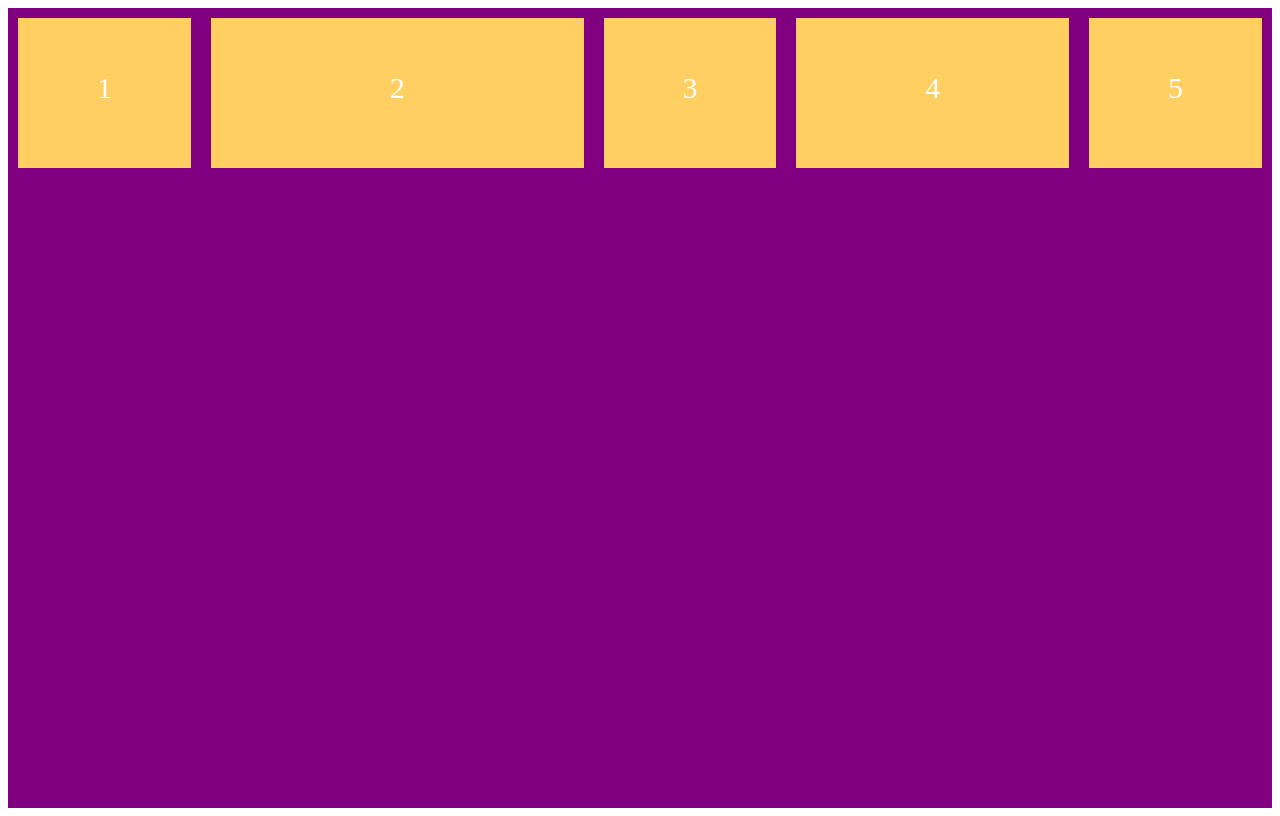
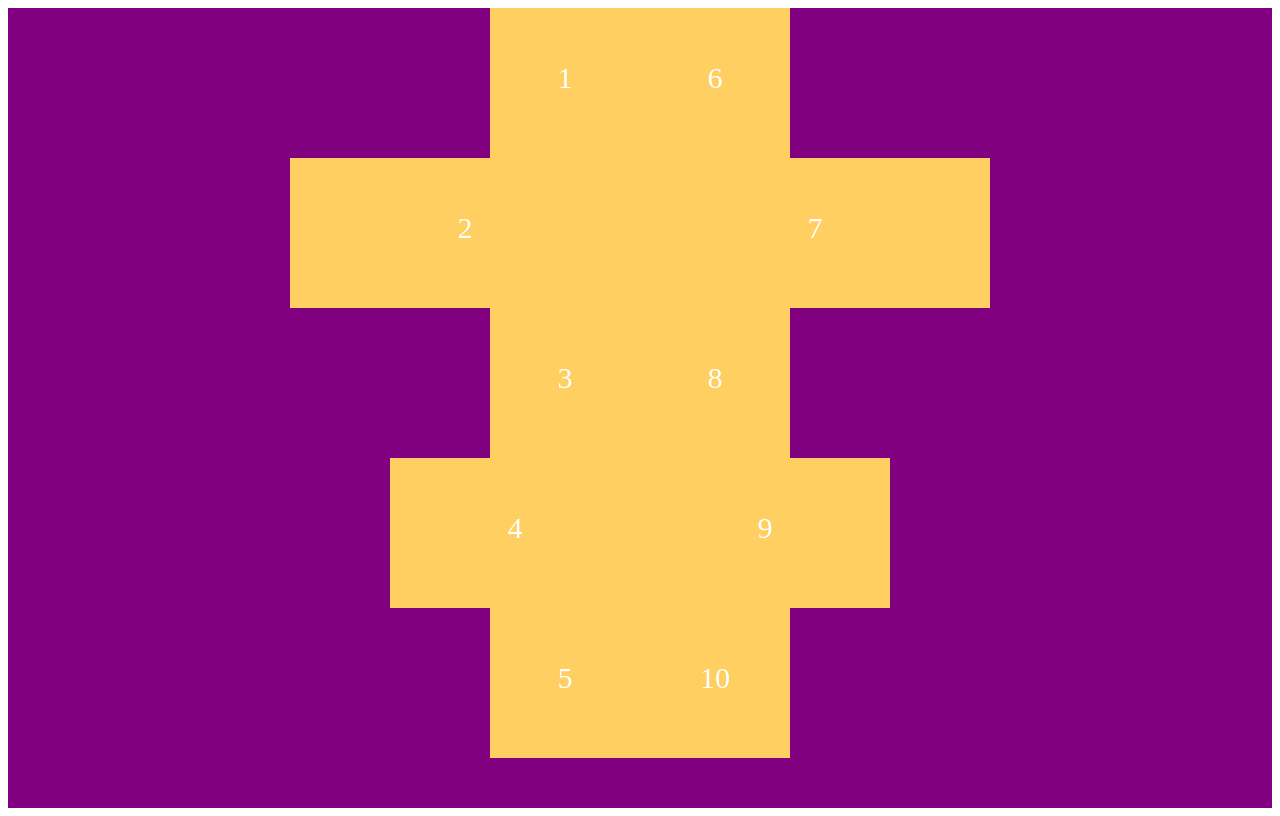
Before and after one commit to SimonaHriscu/html-css, a plain HTML site: page Alone-work/flexboxes/index.html in a window 1280 px wide. Drawn offline with Linux system fonts and the light colour scheme.

Commit message:
flexboxes

```diff
--- a/Alone-work/flexboxes/css/style.css
+++ b/Alone-work/flexboxes/css/style.css
@@ -7,23 +7,27 @@
     line-height: 140px;
     color: white;
     display: flex;
-    flex-direction: row;
+    flex-direction: column;
     flex-wrap: wrap;
+
+    align-content: center;
+
+
 }
 .one{
     background-color:#FFCF61;
     width: 150px;
     height: 150px;
-    margin: 10px;
-    flex-grow: 1;
+    margin-left: 200px;
+
 }
 
 .two{
     background-color:#FFCF61;
     width: 350px;
     height: 150px;
-    margin: 10px;
-    flex-grow: 1;
+
+
     /* order: 1; */
 }
 
@@ -31,21 +35,66 @@
     background-color:#FFCF61;
     width: 150px;
     height: 150px;
-    margin: 10px;
-    flex-grow: 1;
+    margin-left: 200px;
+
+
 }
 .four{
     background-color:#FFCF61;
     width: 250px;
     height: 150px;
-    margin: 10px;
-    flex-grow: 1;
+    margin-left: 100px;
+
+
 }
 
 .five{
     background-color:#FFCF61;
     width: 150px;
     height: 150px;
-    margin: 10px;
-    flex-grow: 1;
+    margin-left: 200px;
+
+
 }
+
+.six{
+    background-color:#FFCF61;
+    width: 150px;
+    height: 150px;
+
+
+
+}
+
+.seven{
+    background-color:#FFCF61;
+    width: 350px;
+    height: 150px;
+
+
+    /* order: 1; */
+}
+
+.eight{
+    background-color:#FFCF61;
+    width: 150px;
+    height: 150px;
+
+
+
+}
+.nine{
+    background-color:#FFCF61;
+    width: 250px;
+    height: 150px;
+
+
+}
+
+.ten{
+    background-color:#FFCF61;
+    width: 150px;
+    height: 150px;
+
+
+}
--- a/Alone-work/flexboxes/index.html
+++ b/Alone-work/flexboxes/index.html
@@ -14,8 +14,20 @@
     <div class="three">3</div>
     <div class="four">4</div>
     <div class="five">5</div>
+    <div class="six">6</div>
+    <div class="seven">7</div>
+    <div class="eight">8</div>
+    <div class="nine">9</div>
+    <div class="ten">10</div>
 </div>
 
 
 </body>
 </html>
+
+
+<!--
+flex-direction:column-reverse;
+flex-wrap:wrap-reverse;
+justify-content: center;
+align-content:space-between; -->
```
